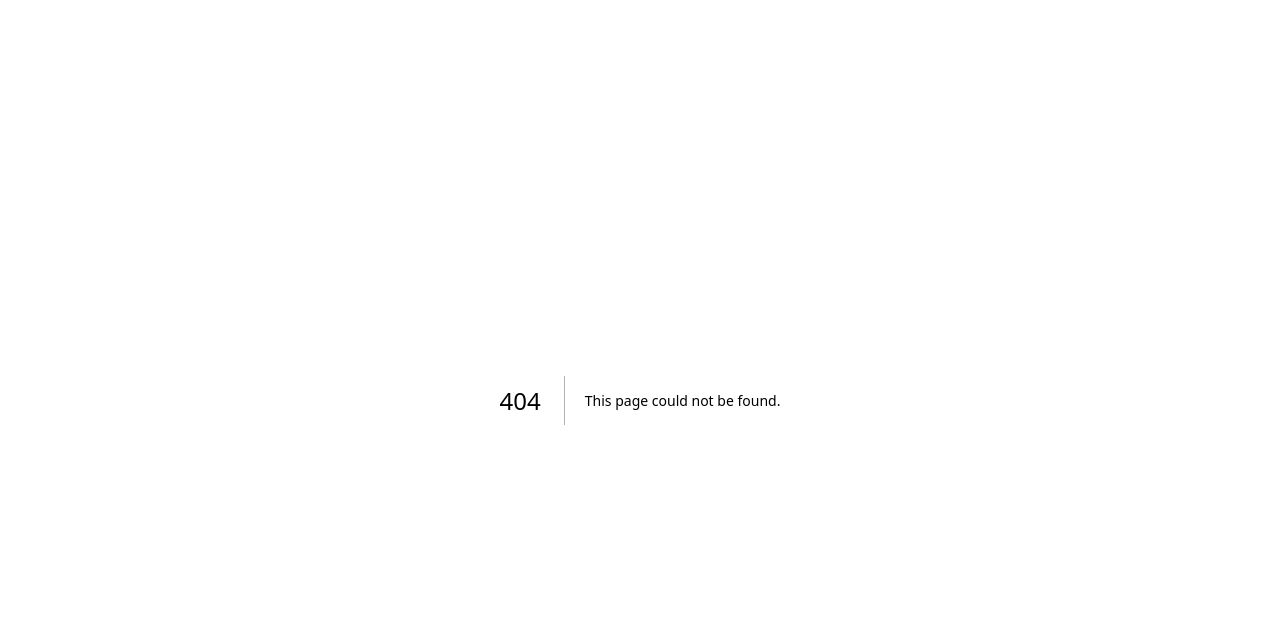
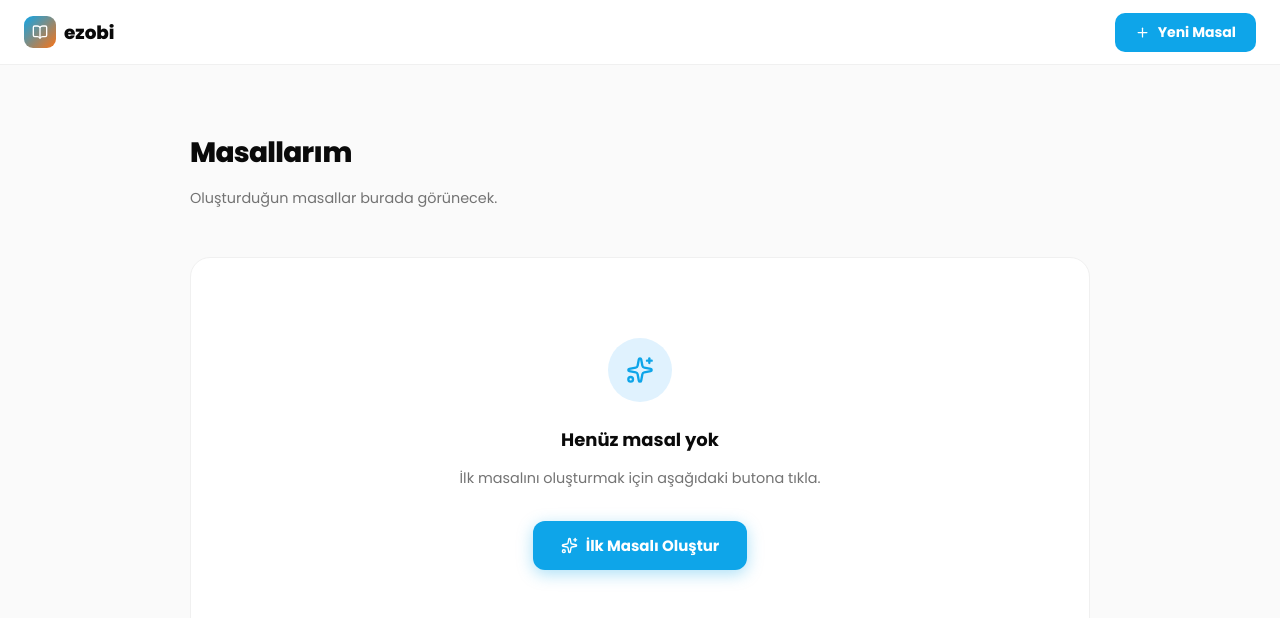
Before and after one commit to aciftelerli/ezobi, a Next.js app: page /dashboard in a window 1280 px wide. Before the commit this address had no page. Shown: the top 618 px of the page. Built offline with nearby package versions, Linux system fonts and the light colour scheme.

Commit message:
dashboard eklendi

```diff
--- /dev/null
+++ b/app/(app)/dashboard/page.tsx
@@ -0,0 +1,58 @@
+"use client";
+
+import { motion } from "framer-motion";
+import { BookOpen, Plus, Sparkles } from "lucide-react";
+import Link from "next/link";
+
+export default function DashboardPage() {
+  return (
+    <div style={{ minHeight: "100vh", background: "#FAFAFA", fontFamily: "'Poppins', system-ui, sans-serif" }}>
+
+      <nav style={{ background: "white", borderBottom: "1px solid #F0F0F0", padding: "0 1.5rem", height: 64, display: "flex", alignItems: "center", justifyContent: "space-between" }}>
+        <div style={{ display: "flex", alignItems: "center", gap: 8 }}>
+          <div style={{ width: 32, height: 32, borderRadius: 9, background: "linear-gradient(135deg,#0EA5E9,#F97316)", display: "flex", alignItems: "center", justifyContent: "center" }}>
+            <BookOpen size={16} color="white" />
+          </div>
+          <span style={{ fontWeight: 800, color: "#0A0A0A", fontSize: "1.15rem" }}>ezobi</span>
+        </div>
+        <Link href="/wizard" style={{ textDecoration: "none" }}>
+          <motion.button whileHover={{ scale: 1.02 }} whileTap={{ scale: 0.97 }}
+            style={{ display: "flex", alignItems: "center", gap: 8, padding: "9px 20px", borderRadius: 10, border: "none", background: "#0EA5E9", color: "white", fontSize: "0.875rem", fontWeight: 700, cursor: "pointer", fontFamily: "inherit" }}>
+            <Plus size={15} /> Yeni Masal
+          </motion.button>
+        </Link>
+      </nav>
+
+      <div style={{ maxWidth: 900, margin: "0 auto", padding: "3rem 1.5rem" }}>
+        <motion.div initial={{ opacity: 0, y: 20 }} animate={{ opacity: 1, y: 0 }} transition={{ duration: 0.4 }}>
+
+          <h1 style={{ fontSize: "1.75rem", fontWeight: 800, color: "#0A0A0A", letterSpacing: "-0.025em", marginBottom: "0.5rem" }}>
+            Masallarım
+          </h1>
+          <p style={{ color: "#737373", fontSize: "0.9rem", marginBottom: "3rem" }}>
+            Oluşturduğun masallar burada görünecek.
+          </p>
+
+          {/* Boş durum */}
+          <div style={{ textAlign: "center", padding: "5rem 2rem", background: "white", borderRadius: 20, border: "1px solid #F0F0F0" }}>
+            <div style={{ width: 64, height: 64, borderRadius: "50%", background: "#E0F2FE", display: "flex", alignItems: "center", justifyContent: "center", margin: "0 auto 1.5rem" }}>
+              <Sparkles size={28} color="#0EA5E9" />
+            </div>
+            <h3 style={{ fontSize: "1.125rem", fontWeight: 700, color: "#0A0A0A", marginBottom: "0.5rem" }}>
+              Henüz masal yok
+            </h3>
+            <p style={{ color: "#737373", fontSize: "0.9rem", marginBottom: "2rem" }}>
+              İlk masalını oluşturmak için aşağıdaki butona tıkla.
+            </p>
+            <Link href="/wizard" style={{ textDecoration: "none" }}>
+              <motion.button whileHover={{ scale: 1.03, y: -2 }} whileTap={{ scale: 0.97 }}
+                style={{ display: "inline-flex", alignItems: "center", gap: 8, padding: "13px 28px", borderRadius: 12, border: "none", background: "#0EA5E9", color: "white", fontSize: "0.9375rem", fontWeight: 700, cursor: "pointer", fontFamily: "inherit", boxShadow: "0 4px 16px rgba(14,165,233,0.35)" }}>
+                <Sparkles size={17} /> İlk Masalı Oluştur
+              </motion.button>
+            </Link>
+          </div>
+        </motion.div>
+      </div>
+    </div>
+  );
+}
```
